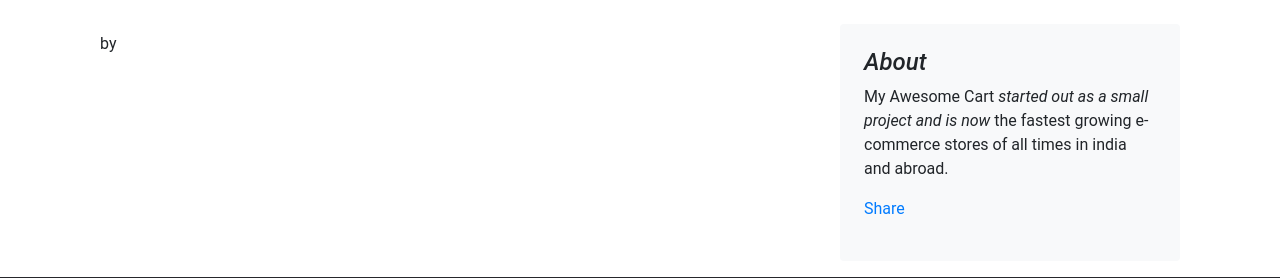
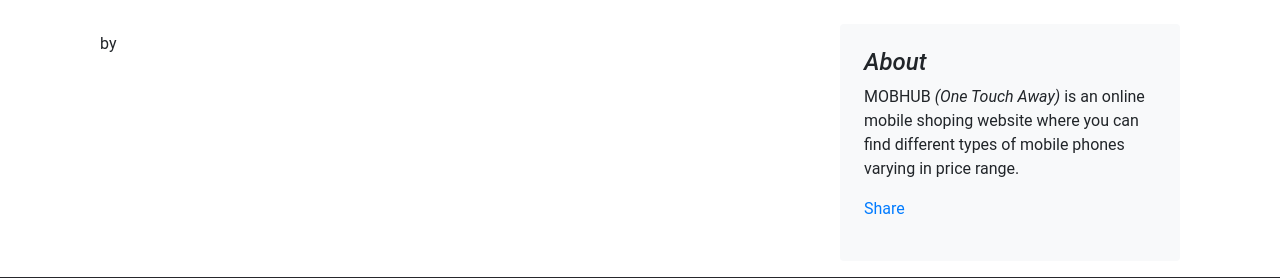
Before and after one commit to never-code/MOBHUB-ecommerce, a Django app: template django-ecommerce/blog/templates/blog/blogpost.html in a window 1280 px wide. Shown: the part 56-334 px from the top of the page. Run offline with Django 3.2, Linux system fonts and the light colour scheme; the template is opened without the code that fills it, so the values that code supplies are empty; some libraries are stand-ins or nearby versions.

Commit message:
Update blogpost.html

```diff
--- a/django-ecommerce/blog/templates/blog/blogpost.html
+++ b/django-ecommerce/blog/templates/blog/blogpost.html
@@ -33,7 +33,7 @@
         <aside class="col-md-4 blog-sidebar">
             <div class="p-4 mb-3 bg-light rounded">
                 <h4 class="font-italic">About</h4>
-                <p class="mb-0">My Awesome Cart <em>started out as a small project and is now</em> the fastest growing e-commerce stores of all times in india and abroad.</p>
+                <p class="mb-0">MOBHUB <em>(One Touch Away)</em> is an online mobile shoping website where you can find different types of mobile phones varying in price range.</p>
                 <div class="my-3 fb-share-button" data-href="http://127.0.0.1:8000/blog/blogpost/{{post.post_id}}" data-layout="button_count" data-size="large"><a target="_blank" href="https://www.facebook.com/sharer/sharer.php?u=http%3A%2F%2F127.0.0.1%3A8000%2Fblog%2Fblogpost%2F4&amp;src=sdkpreparse" class="fb-xfbml-parse-ignore">Share</a></div>
             </div>
 
```
